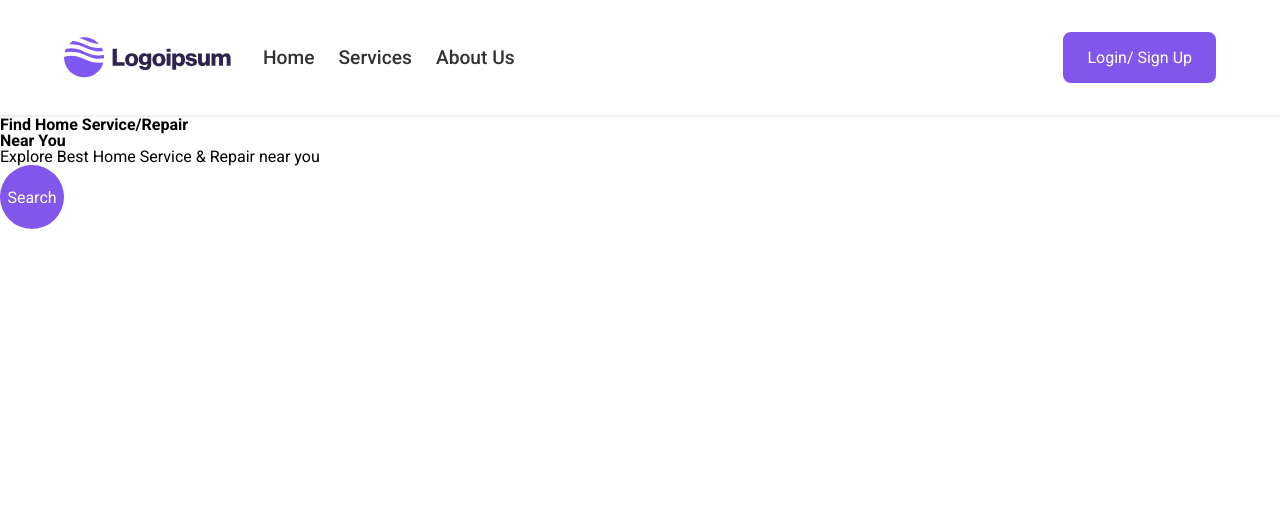
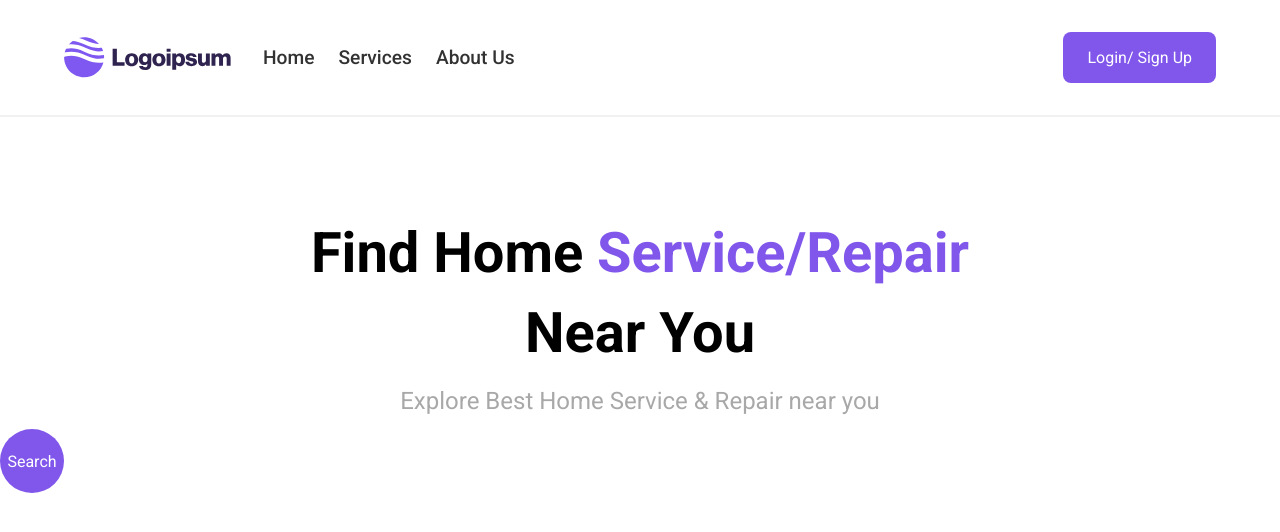
Before and after one commit to e6idijus/FEAC1, a React (Vite) app in the folder Home Service App/Frontend/: page / in a window 1280 px wide. Shown: the top 532 px of the page. Built offline with nearby package versions, Linux system fonts and the light colour scheme.

Commit message:
Add styles to Hero component

```diff
--- a/Home Service App/Frontend/src/components/home/Hero.jsx
+++ b/Home Service App/Frontend/src/components/home/Hero.jsx
@@ -1,14 +1,17 @@
 import Button from "../common/Button";
+import styles from "./hero.module.scss";
 
 const Hero = () => {
   return (
-    <div>
-      <h1>
-        Find Home Service/Repair
+    <div className={styles.hero}>
+      <h1 className={styles.title}>
+        Find Home <span className={styles.primary}>Service/Repair</span>
         <br />
         Near You
       </h1>
-      <p>Explore Best Home Service & Repair near you</p>
+      <p className={styles.subtitle}>
+        Explore Best Home Service & Repair near you
+      </p>
       <div>
         <Button rounded>
           <div>Search</div>
--- /dev/null
+++ b/Home Service App/Frontend/src/components/home/hero.module.scss
@@ -0,0 +1,26 @@
+.hero {
+  padding-top: 6rem;
+  text-align: center;
+}
+
+.title {
+  font-size: 3.5rem;
+  line-height: 5rem;
+}
+
+.primary {
+  color: #8056eb;
+}
+
+.subtitle {
+  color: #a8a8a8;
+  font-size: 1.5rem;
+  padding: 1rem;
+}
+
+.searchContainer {
+  display: flex;
+  margin: 2rem auto;
+  width: 30%;
+  gap: 1rem;
+}
```
